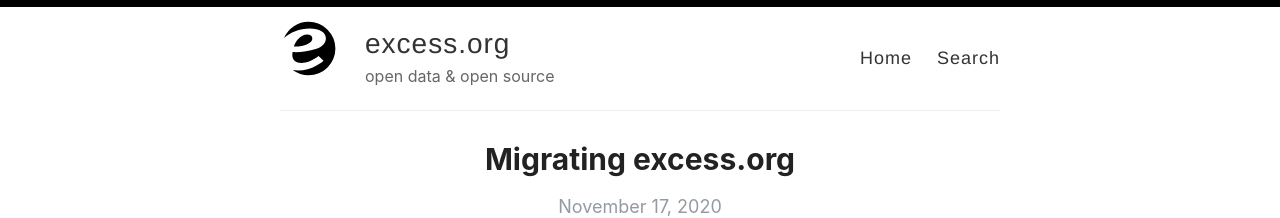
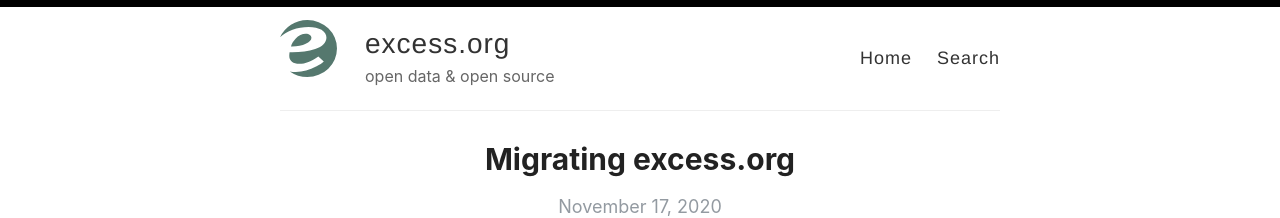
Before and after one commit to wardi/wardi.github.io, a Jekyll site: the page built from index.html, in a window 1280 px wide. Shown: the top 218 px of the page. Built offline with Jekyll 4.4.1, drawn with Linux system fonts in a browser that asks for light colours; the list of posts is cut into pages by our own code.

Commit message:
gray-cyan e

```diff
--- a/_config.yml
+++ b/_config.yml
@@ -12,7 +12,7 @@
 description: open data & open source
 
 # URL of your avatar or profile pic (you could use your GitHub profile pic)
-avatar: /images/e-logo.svg
+avatar: /images/e-logo1.svg
 
 #
 # Flags below are optional
--- a/_layouts/default.html
+++ b/_layouts/default.html
@@ -10,7 +10,7 @@
     <link rel="canonical" href="{{ site.url }}{{ page.url }}" />
 
     <meta name="theme-color" content="#000000">
-    <link rel="icon" type="image/png" sizes="32x32" href="{{ site.baseurl }}/images/favicon-32x32.png">
+    <link rel="icon" type="image/png" sizes="32x32" href="{{ site.baseurl }}/images/favicon1.png">
   </head>
 
   <body>
```
Also changed, not shown: favicon.ico, images/e-logo.svg (deleted), images/e-logo1.svg (added), images/favicon-32x32.png (deleted), images/favicon1.png (added).
